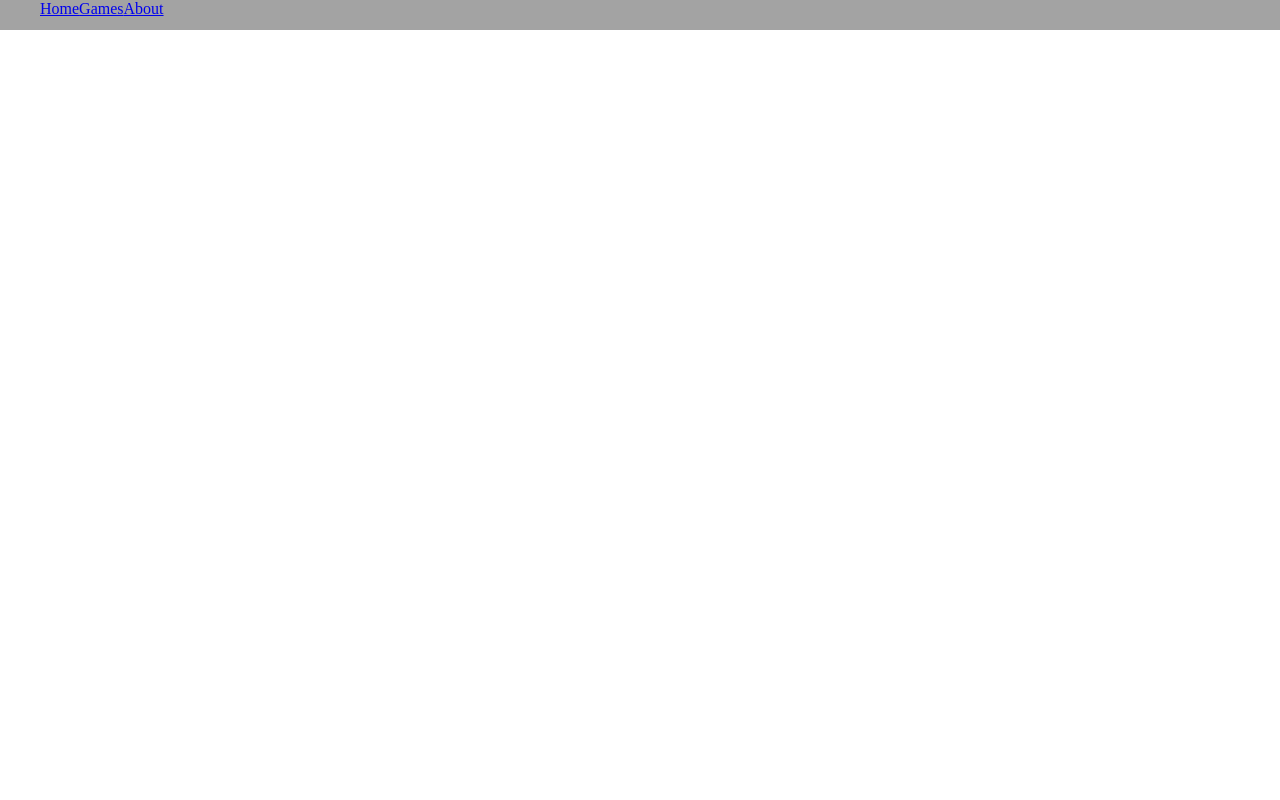
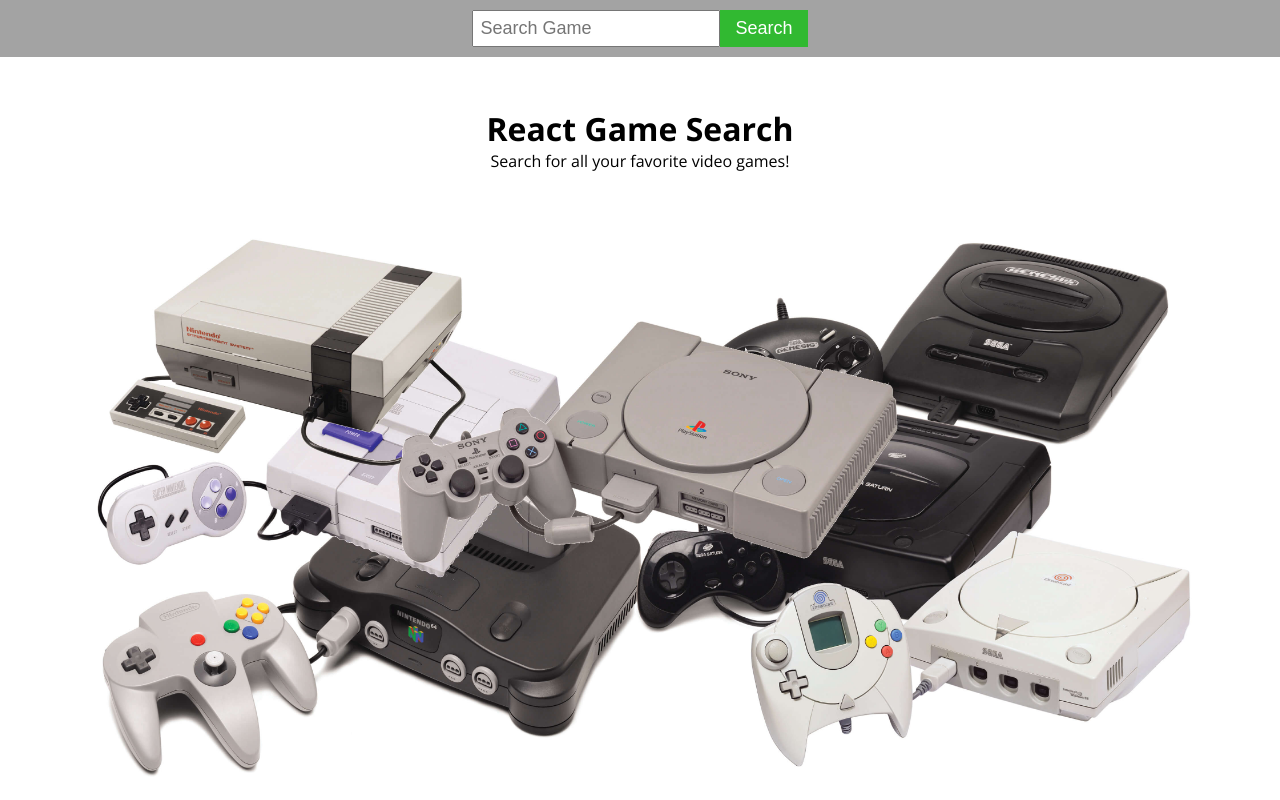
Before and after one commit to envincebal/react-game-search, a React (Create React App) app: page / in a window 1280 px wide. Built offline with nearby package versions, Linux system fonts and the light colour scheme.

Commit message:
Added main page route

```diff
--- a/src/App.js
+++ b/src/App.js
@@ -1,16 +1,17 @@
 import React, { Component } from 'react';
-import Nav from './components/Nav';
-import { Route } from 'react-router-dom';
-import * as GameAPI from "../src/utils/GameAPI";
+import Nav from './components/Search';
+import MainPage from './components/MainPage';
+// import { Route } from 'react-router-dom';
+// import * as GameAPI from "../src/utils/GameAPI";
 
 class App extends Component {
   render() {
     return (
       <div className="App">
-      <Nav />
-      <div className="container">
-
-      </div>
+        <Nav />
+        <div className="container">
+          <MainPage />
+        </div>
       </div>
     );
   }
--- /dev/null
+++ b/src/components/MainPage.js
@@ -0,0 +1,14 @@
+import React from 'react';
+import logo from "../img/consoles.jpg";
+
+const MainPage = (props) => {
+  return (
+    <div className="main-content">
+      <h1 className="title">React Game Search</h1>
+      <p>Search for all your favorite video games!</p>
+      <img className="main-image" src={logo} alt={"consoles"} />
+    </div>
+  );
+}
+
+export default MainPage;
--- a/src/components/Nav.js
+++ /dev/null
@@ -1,15 +0,0 @@
-import React from 'react';
-
-const Nav = (props) => {
-  return (
-    <div className="nav-bar">
-      <div className="nav-links">
-        <a href="#" className="link-item">Home</a>
-        <a href="#" className="link-item">Games</a>
-        <a href="#" className="link-item">About</a>
-      </div>
-    </div>
-  );
-}
-
-export default Nav;
--- /dev/null
+++ b/src/components/Search.js
@@ -0,0 +1,16 @@
+import React from 'react';
+
+const Search = (props) => {
+  return (
+    <div className="search-bar">
+      <div className="search-form">
+        <form>
+          <input className="input-field" type="text" placeholder="Search Game"/>
+          <button className="search-button">Search</button>
+        </form>
+      </div>
+    </div>
+  );
+}
+
+export default Search;
--- a/src/styles/css/index.css
+++ b/src/styles/css/index.css
@@ -1,17 +1,35 @@
+@import url("https://fonts.googleapis.com/css?family=Open+Sans:400,700");
 * {
   margin: 0;
   padding: 0;
   box-sizing: border-box; }
 
-.nav-bar {
+body {
+  font-family: "Open Sans", sans-serif; }
+
+.search-bar {
   background-color: #a3a3a3; }
-  .nav-bar .nav-links {
-    max-width: 1200px;
-    margin: 0 auto;
-    min-height: 30px; }
-    .nav-bar .nav-links .link-item {
-      align-items: center; }
+  .search-bar .search-form {
+    text-align: center;
+    padding: 10px 0; }
+    .search-bar .search-form .input-field {
+      padding: 6px;
+      font-size: 18px; }
+    .search-bar .search-form .search-button {
+      padding: 8px 15px;
+      cursor: pointer;
+      color: #fff;
+      border: none;
+      font-size: 18px;
+      background-color: #31b931; }
 
 .container {
   max-width: 1140px;
-  margin: 0 auto; }
+  margin: 0 auto;
+  padding: 50px 0 0 0; }
+
+.main-content {
+  text-align: center; }
+  .main-content .main-image {
+    width: 100%;
+    margin: 30px 0 0 0; }
--- a/src/styles/scss/index.scss
+++ b/src/styles/scss/index.scss
@@ -1,24 +1,49 @@
-*{
+@import url('https://fonts.googleapis.com/css?family=Open+Sans:400,700');
+
+* {
   margin: 0;
   padding: 0;
   box-sizing: border-box;
 }
 
-.nav-bar{
+body {
+  font-family: "Open Sans", sans-serif;
+}
+
+.search-bar {
   background-color: #a3a3a3;
 
-  .nav-links{
-    max-width: 1200px;
-    margin: 0 auto;
-    min-height: 30px;
+  .search-form {
+    text-align: center;
+    padding: 10px 0;
 
-    .link-item{
-      align-items: center;
+    .input-field {
+      padding: 6px;
+      font-size: 18px;
+    }
+
+    .search-button {
+      padding: 8px 15px;
+      cursor: pointer;
+      color: #fff;
+      border: none;
+      font-size: 18px;
+      background-color: #31b931;
     }
   }
 }
 
-.container{
+.container {
   max-width: 1140px;
   margin: 0 auto;
+  padding: 50px 0 0 0;
 }
+
+.main-content {
+  text-align: center;
+
+  .main-image {
+    width: 100%;
+    margin: 30px 0 0 0;
+  }
+}
--- a/src/utils/GameAPI.js
+++ b/src/utils/GameAPI.js
@@ -7,5 +7,5 @@
 
   return fetch(url)
   .then(res => res.json())
-  .then(res2 => res2);
+  .then(res2 => console.log(res2));
 }
```
Also changed, not shown: src/img/consoles.jpg (added).
